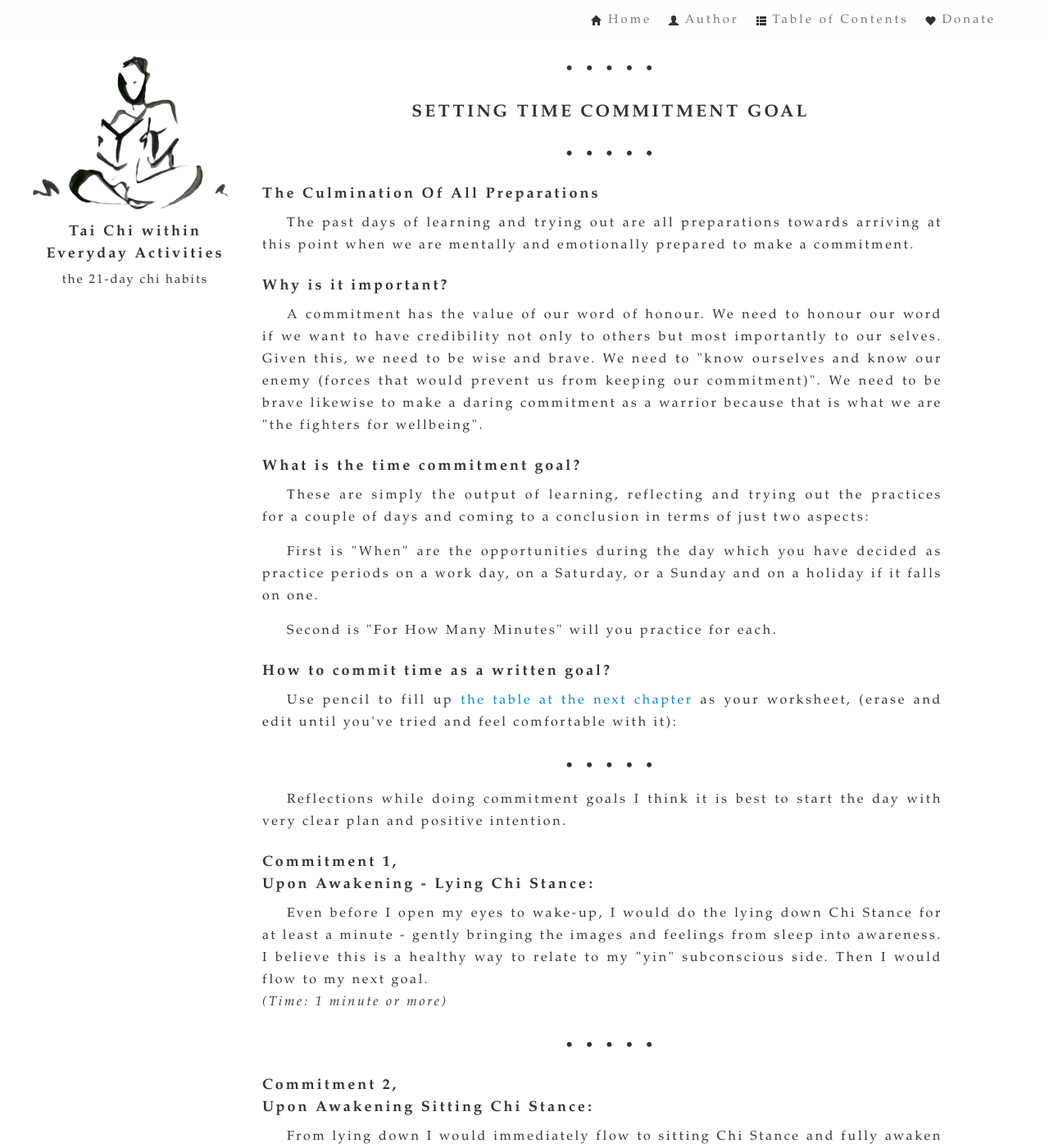
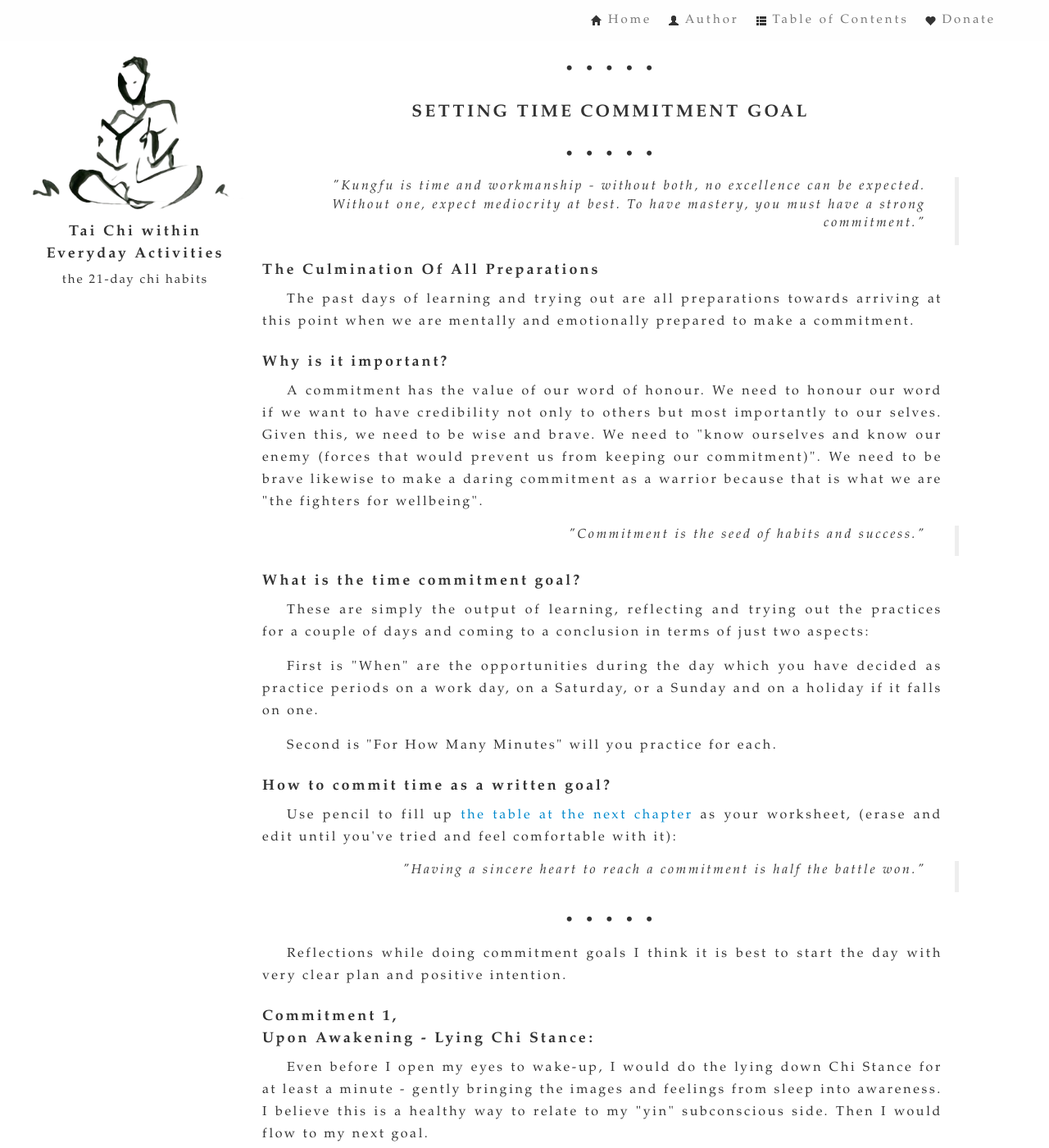
Before and after one commit to chihabit/Everyday-Taichi-Habits, a Jekyll site: the page built from content/chapter6.html, in a window 1280 px wide and 1400 px high. Shown: the whole window at 82% size. Built offline with Jekyll 4.4.1, drawn with Linux system fonts in a browser that asks for light colours; some web fonts are replaced; Markdown is read by kramdown in place of the engine named in the settings.

Commit message:
Add quotes to chapter 6. Fix quote width.

```diff
--- a/content/chapter6.html
+++ b/content/chapter6.html
@@ -7,6 +7,12 @@ layout: default
 <h2>setting time commitment goal</h2>
 
 <h2>&#149; &#149; &#149; &#149; &#149;</h2>
+
+<blockquote class="pull-right">
+  <p>
+    "Kungfu is time and workmanship - without both, no excellence can be expected. Without one, expect mediocrity at best. To have mastery, you must have a strong commitment."
+  </p>
+</blockquote>
 
 <h3>The Culmination Of All Preparations</h3>
 
@@ -19,6 +25,12 @@ The past days of learning and trying out are all preparations towards arriving a
 <p>
 A commitment has the value of our word of honour. We need to honour our word if we want to have credibility not only to others but most importantly to our selves. Given this, we need to be wise and brave. We need to "know ourselves and know our enemy (forces that would prevent us from keeping our commitment)". We need to be brave likewise to make a daring commitment as a warrior because that is what we are "the fighters for wellbeing".
 </p>
+
+<blockquote class="pull-right">
+  <p>
+    "Commitment is the seed of habits and success."
+  </p>
+</blockquote>
 
 <h3>What is the time commitment goal?</h3>
 
@@ -43,6 +55,12 @@ Use pencil to fill up
 <a href="./chapter7.html"> the table  at the next chapter</a>
 as your worksheet, (erase and edit until you've tried and feel comfortable with it):
 </p>
+
+<blockquote class="pull-right">
+  <p>
+    "Having a sincere heart to reach a commitment is half the battle won."
+  </p>
+</blockquote>
 
 <h2>&#149; &#149; &#149; &#149; &#149;</h2>
 
--- a/css/style.css
+++ b/css/style.css
@@ -87,4 +87,5 @@ a > i {
 
 blockquote {
   font-style: italic;
+  width: 100%;
 }
```
